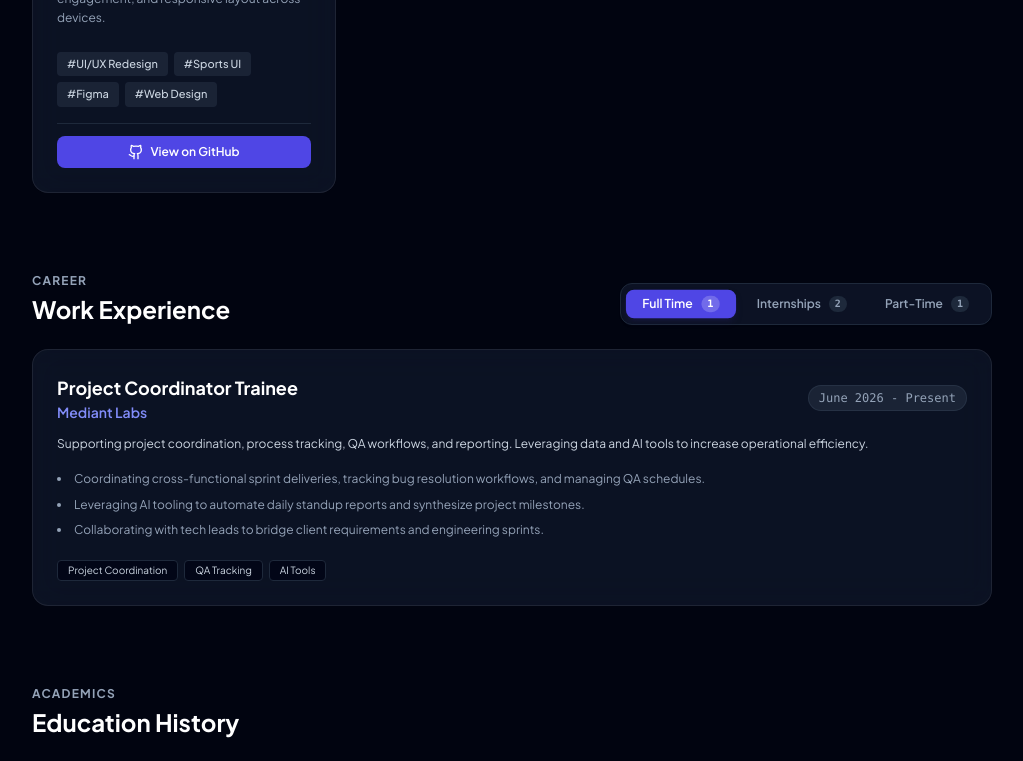
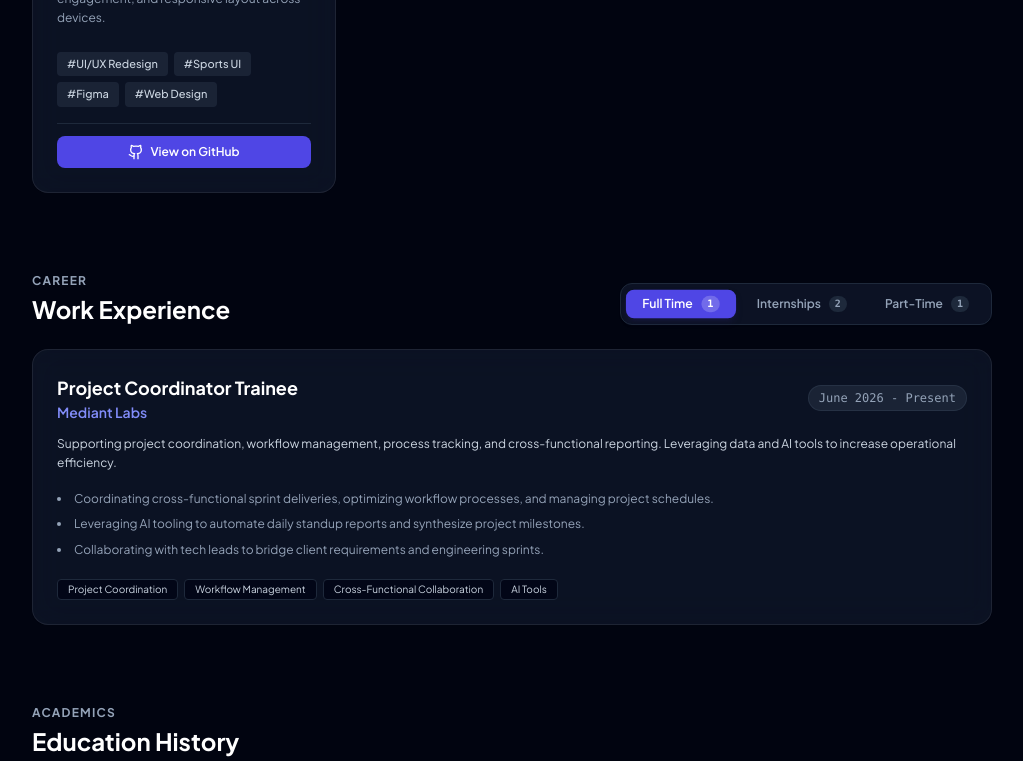
Before and after one commit to sivsubramanian/Portfolio, a React (Vite) app: page / in a window 1280 px wide. Shown: the part 2056-2817 px from the top of the page, without its empty margins (128-1151 px from the left). Built offline with nearby package versions, Linux system fonts and the light colour scheme.

Commit message:
feat: replace QA Tracking with Workflow Management and Cross-Functional Collaboration

```diff
--- a/src/App.tsx
+++ b/src/App.tsx
@@ -87,7 +87,8 @@ const DEFAULT_PROFILE = {
     { name: "Generative AI & LLM Tools", level: 88, category: "AI & GenAI" },
     { name: "Prompt Engineering", level: 90, category: "AI & GenAI" },
     { name: "Project Coordination", level: 92, category: "Management" },
-    { name: "QA Tracking & Workflows", level: 88, category: "Management" }
+    { name: "Workflow Management", level: 90, category: "Management" },
+    { name: "Cross-Functional Collaboration", level: 89, category: "Management" }
   ],
   projects: [
     {
@@ -162,10 +163,10 @@ const DEFAULT_PROFILE = {
       company: "Mediant Labs",
       type: "full-time",
       period: "June 2026 - Present",
-      description: "Supporting project coordination, process tracking, QA workflows, and reporting. Leveraging data and AI tools to increase operational efficiency.",
-      skills: ["Project Coordination", "QA Tracking", "AI Tools"],
+      description: "Supporting project coordination, workflow management, process tracking, and cross-functional reporting. Leveraging data and AI tools to increase operational efficiency.",
+      skills: ["Project Coordination", "Workflow Management", "Cross-Functional Collaboration", "AI Tools"],
       bullets: [
-        "Coordinating cross-functional sprint deliveries, tracking bug resolution workflows, and managing QA schedules.",
+        "Coordinating cross-functional sprint deliveries, optimizing workflow processes, and managing project schedules.",
         "Leveraging AI tooling to automate daily standup reports and synthesize project milestones.",
         "Collaborating with tech leads to bridge client requirements and engineering sprints."
       ]
```
